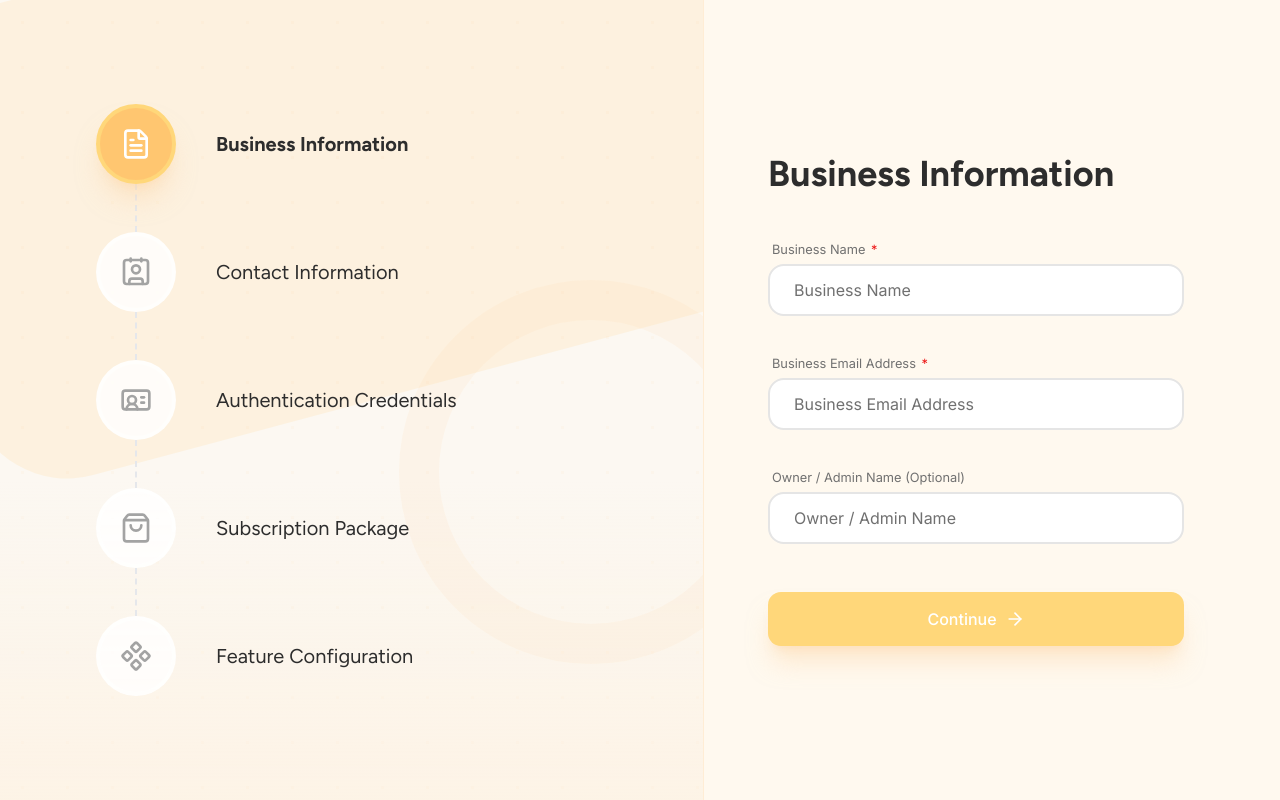
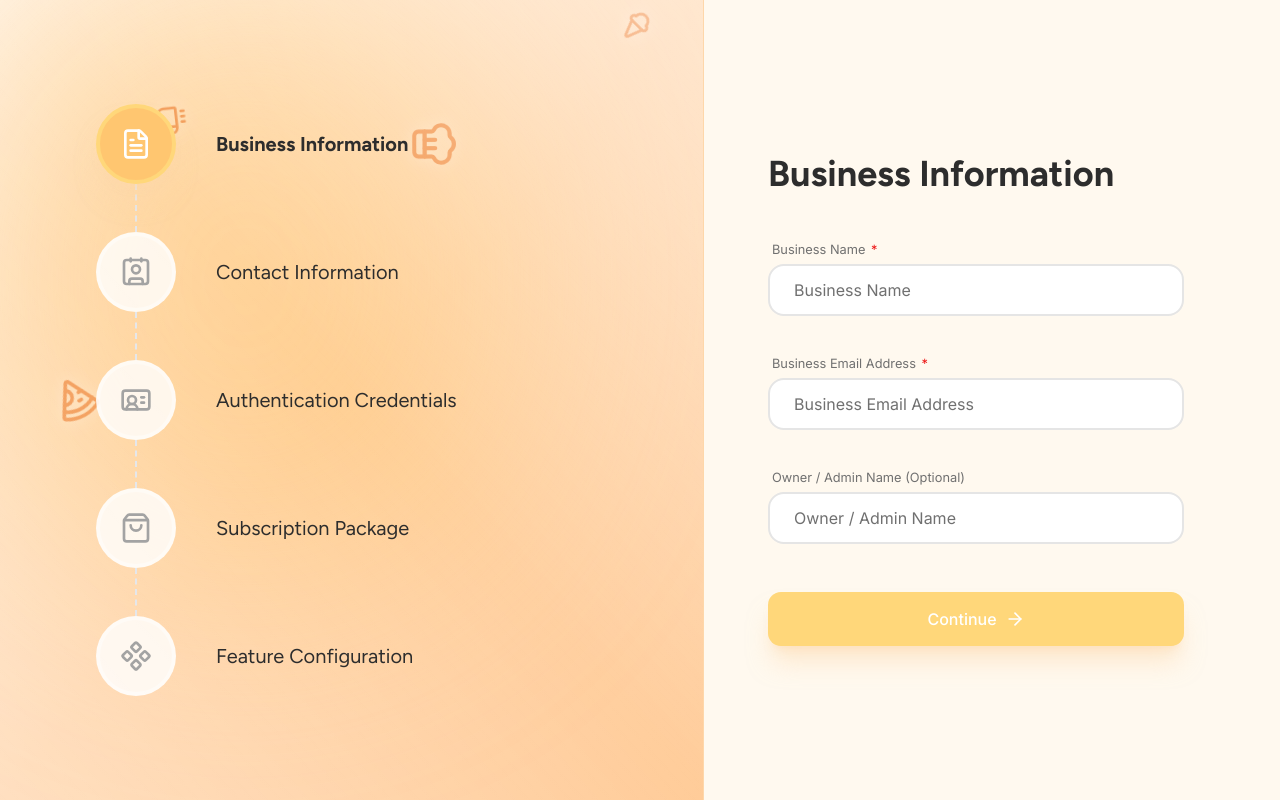
Before and after one commit to ShanRaboy11/Qios, a Next.js app: page /1/dashboard/onboarding in a window 1280 px wide. Built offline with nearby package versions, Linux system fonts and the light colour scheme.

Commit message:
fix: updated bg -Eupinado

```diff
--- a/src/app/(tenant)/[id]/dashboard/onboarding/components/FeatureConfiguration.tsx
+++ b/src/app/(tenant)/[id]/dashboard/onboarding/components/FeatureConfiguration.tsx
@@ -72,7 +72,7 @@ export function FeatureConfig({ onFinish, onBack }: FeatureConfigProps) {
 
       {/*INVENTORY MODE */}
       <div className="space-y-4">
-        <h3 className="h3 text-[var(--color-text-primary)]">
+        <h3 className="h4 text-[var(--color-text-primary)]">
           Inventory Mode Selection <Required />
         </h3>
         <div className="space-y-3">
@@ -106,7 +106,7 @@ export function FeatureConfig({ onFinish, onBack }: FeatureConfigProps) {
 
       {/* GENERAL MODE */}
       <div className="space-y-4">
-        <h3 className="h3 text-[var(--color-text-primary)]">
+        <h3 className="h4 text-[var(--color-text-primary)]">
           General Mode Selection
         </h3>
         <div className="space-y-3">
--- a/src/app/(tenant)/[id]/dashboard/onboarding/components/Sidebar.tsx
+++ b/src/app/(tenant)/[id]/dashboard/onboarding/components/Sidebar.tsx
@@ -1,6 +1,18 @@
 "use client";
 import React from "react";
-import { Check } from "lucide-react";
+import {
+  Check,
+  Pizza,
+  Coffee,
+  Utensils,
+  ChefHat,
+  IceCream,
+  Sandwich,
+  Grape,
+  UtensilsCrossed,
+  Soup,
+  Cake
+} from "lucide-react";
 import { cn } from "@/lib/utils";
 
 interface SidebarProps {
@@ -9,46 +21,66 @@ interface SidebarProps {
 }
 
 export function OnboardingSidebar({ steps, currentStep }: SidebarProps) {
+  const rainItems = [
+    { Icon: Pizza, left: "8%", size: 44, dur: "10s", delay: "0s" },
+    { Icon: Coffee, left: "22%", size: 32, dur: "15s", delay: "2s" },
+    { Icon: Utensils, left: "38%", size: 28, dur: "13s", delay: "5s" },
+    { Icon: ChefHat, left: "58%", size: 50, dur: "18s", delay: "1s" },
+    { Icon: UtensilsCrossed, left: "72%", size: 38, dur: "12s", delay: "7s" },
+    { Icon: IceCream, left: "88%", size: 34, dur: "20s", delay: "3s" },
+    { Icon: Sandwich, left: "18%", size: 42, dur: "14s", delay: "10s" },
+    { Icon: Grape, left: "48%", size: 26, dur: "22s", delay: "4s" },
+    { Icon: Soup, left: "82%", size: 36, dur: "16s", delay: "8s" },
+    { Icon: Cake, left: "30%", size: 34, dur: "19s", delay: "6s" },
+  ];
+
   return (
     <div className={cn(
       "w-full lg:w-[45%] xl:w-[55%] h-auto lg:h-screen sticky lg:fixed top-0 left-0 z-40 overflow-hidden",
       "flex flex-row lg:flex-col justify-center items-center lg:items-start px-6 py-8 lg:px-24",
-      /* Warm cream background base */
-      "bg-[#FCF8F2] border-b lg:border-b-0 lg:border-r border-orange-100"
+      "bg-gradient-to-br from-[#FFF5E9] via-[#FFD8B1] to-[#FFCC99] border-b lg:border-b-0 lg:border-r border-orange-200"
     )}>
 
-      {/* --- NEW UNIQUE MODERN KIOSK BACKGROUND START --- */}
+      {/* BACKGROUND */}
       <div className="absolute inset-0 pointer-events-none overflow-hidden">
 
-        {/* 1. Large Architectural Pill Shape */}
         <div
-          className="absolute -top-20 -left-20 w-[120%] h-[60%] rounded-[100px] rotate-[-15deg] opacity-[0.15]"
-          style={{ backgroundColor: 'var(--color-brand-primary)' }}
+          className="absolute -top-[5%] -left-[5%] w-[80%] h-[80%] rounded-full opacity-40 blur-[120px] animate-pulse"
+          style={{ backgroundColor: 'var(--color-brand-primary)', animationDuration: '10s' }}
         />
 
-        {/* 2. Floating Modern "Glass" Circle */}
-        <div
-          className="absolute top-[35%] -right-20 w-96 h-96 rounded-full border-[40px] border-orange-200/30 opacity-40 animate-pulse"
-          style={{ animationDuration: '8s' }}
-        />
+        {rainItems.map((item, idx) => (
+          <div
+            key={idx}
+            className="absolute animate-food-rain"
+            style={{
+              left: item.left,
+              top: "-100px",
+              animationDuration: item.dur,
+              animationDelay: item.delay,
+              color: '#E85D04',
+              opacity: 0.5,
+              filter: 'drop-shadow(0 0 8px rgba(255, 255, 255, 0.8))'
+            }}
+          >
+            <item.Icon size={item.size} strokeWidth={2} />
+          </div>
+        ))}
 
-        {/* 3. Kiosk Dot Grid (Corrected Property) */}
-        <div
-          className="absolute inset-0 opacity-[0.05]"
-          style={{
-            backgroundImage: `radial-gradient(var(--color-brand-primary) 1.5px, transparent 1.5px)`,
-            backgroundSize: '45px 45px'
-          }}
-        />
+        <div className="absolute inset-0 bg-gradient-to-tr from-white/20 via-transparent to-white/40" />
+      </div>
 
-        {/* 4. Bottom Glow for Depth */}
-        <div
-          className="absolute bottom-0 right-0 w-full h-[40%] bg-gradient-to-t from-orange-100/40 to-transparent"
-        />
-      </div>
-      {/* --- NEW UNIQUE MODERN KIOSK BACKGROUND END --- */}
+      <style jsx>{`
+        @keyframes food-rain {
+          0% { transform: translateY(0) rotate(0deg); opacity: 0; }
+          10% { opacity: 0.5; }
+          90% { opacity: 0.5; }
+          100% { transform: translateY(110vh) rotate(360deg); opacity: 0; }
+        }
+        .animate-food-rain { animation: food-rain linear infinite; }
+      `}</style>
 
-      {/* ORIGINAL CONTENT LOGIC BELOW */}
+      {/* CONTENT LOGIC */}
       <div className="flex flex-row lg:flex-col gap-4 md:gap-12 lg:gap-12 relative w-full justify-center lg:justify-start z-10">
         {steps.map((step, index) => {
           const isDone = currentStep > step.id;
@@ -57,16 +89,14 @@ export function OnboardingSidebar({ steps, currentStep }: SidebarProps) {
           return (
             <div key={step.id} className="relative flex flex-col lg:flex-row items-center gap-2 lg:gap-10 flex-1 lg:flex-none">
 
-              {/* ORIGINAL CONNECTOR LINES */}
+              {/* CONNECTOR LINES */}
               {index !== steps.length - 1 && (
                 <>
-                  {/* Desktop Vertical */}
                   <div className={cn(
                     "hidden lg:block absolute left-[39px] top-[80px] h-[48px] border-l-2 border-dashed transition-colors duration-500",
                     isDone ? "border-[var(--color-success-primary)]" : "border-[var(--color-brand-accent)]/20"
                   )} />
 
-                  {/* Mobile Horizontal*/}
                   <div className={cn(
                     "lg:hidden absolute left-[50%] top-[20px] w-full border-t-2 border-dashed -z-10 transition-colors duration-500",
                     isDone ? "border-[var(--color-success-primary)]" : "border-[var(--color-brand-accent)]/20"
@@ -74,7 +104,7 @@ export function OnboardingSidebar({ steps, currentStep }: SidebarProps) {
                 </>
               )}
 
-              {/* ORIGINAL ICON CIRCLE */}
+              {/* ICON CIRCLE */}
               <div className={cn(
                 "w-10 h-10 lg:w-20 lg:h-20 rounded-full flex items-center justify-center z-10 transition-all duration-500 border-2 lg:border-4",
                 isDone ? "bg-[var(--color-success-secondary)] text-[var(--color-success-primary)] border-[var(--color-success-secondary)]" :
@@ -88,7 +118,7 @@ export function OnboardingSidebar({ steps, currentStep }: SidebarProps) {
                 )}
               </div>
 
-              {/* ORIGINAL STEP TITLE */}
+              {/* STEP TITLE */}
               <span className={cn(
                 "hidden sm:block whitespace-nowrap transition-colors text-[10px] lg:text-xl font-figtree",
                 isActive || isDone ? "text-[var(--color-text-primary)] font-bold" : "text-[var(--color-text-secondary)]/60"
```
